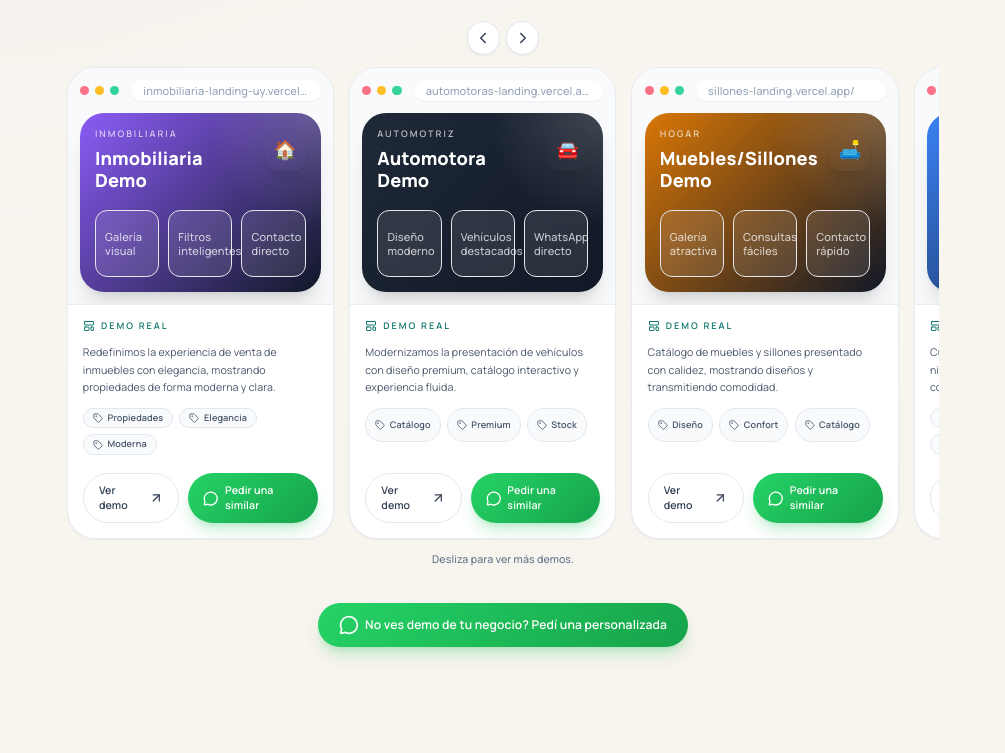
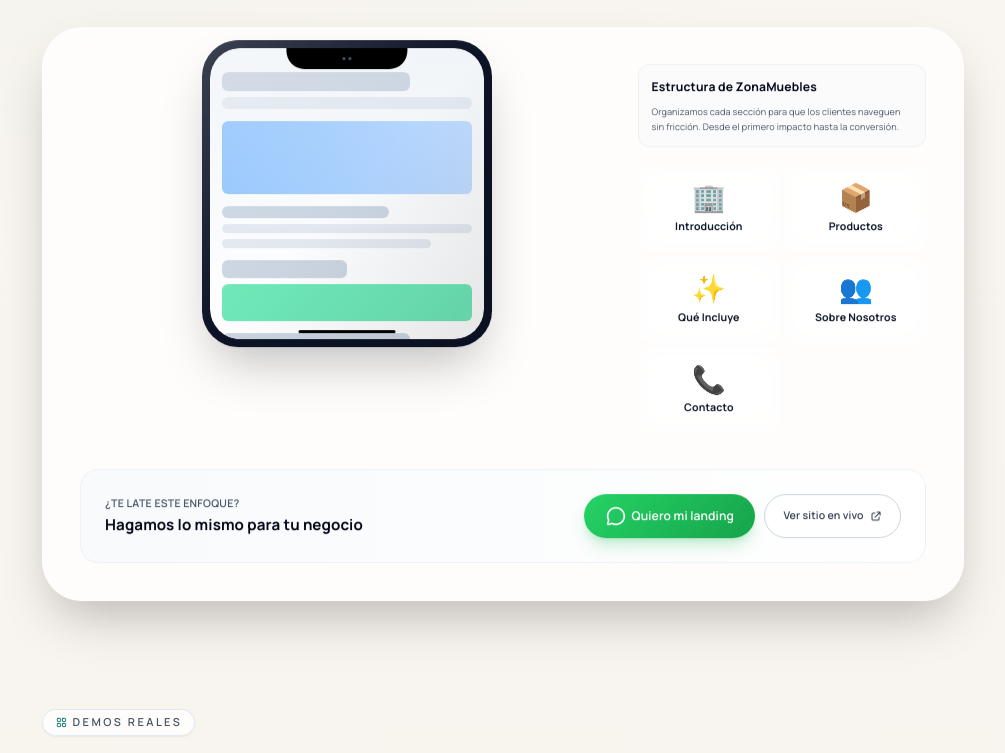
Before and after one commit to tadeorgz/ClientesYa-Landing, a React (Vite) app: page / in a window 1280 px wide. Shown: the part 1478-2231 px from the top of the page, without its empty margins (137-1142 px from the left). Built offline with nearby package versions, Linux system fonts and the light colour scheme.

Commit message:
Pass projectUrl prop to RealProjectCard component

```diff
--- a/src/App.jsx
+++ b/src/App.jsx
@@ -10,7 +10,7 @@ import RealProjectCard from './components/RealProjectCard'
 import WhatsAppButton from './components/WhatsAppButton'
 import { siteConfig } from './config/siteConfig'
 import { demos } from './data/products'
-import { createLandingInquiryMessage, createProductInquiryMessage, createWhatsAppLink } from './utils/whatsapp'
+import { createLandingInquiryMessage, createWhatsAppLink } from './utils/whatsapp'
 
 const navLinks = [
   { label: 'Inicio', href: '#inicio' },
@@ -138,6 +138,10 @@ function App() {
           stats={heroStats}
         />
 
+        <RealProjectCard
+          whatsappHref={createWhatsAppLink(siteConfig.whatsappNumber, createLandingInquiryMessage(siteConfig.companyName))}
+          projectUrl="https://landing-zonamuebles.com"
+        />
 
         <ProductsCarousel
           demos={demos}
@@ -147,7 +151,6 @@ function App() {
           viewAllLabel="Ver las demos"
         />
 
-        <RealProjectCard whatsappHref={createWhatsAppLink(siteConfig.whatsappNumber, createLandingInquiryMessage(siteConfig.companyName))} />
 
         <section id="incluye" className="mx-auto w-full max-w-7xl px-4 py-6 sm:px-6 lg:px-8">
           <div className="grid gap-5 md:grid-cols-3">
```
